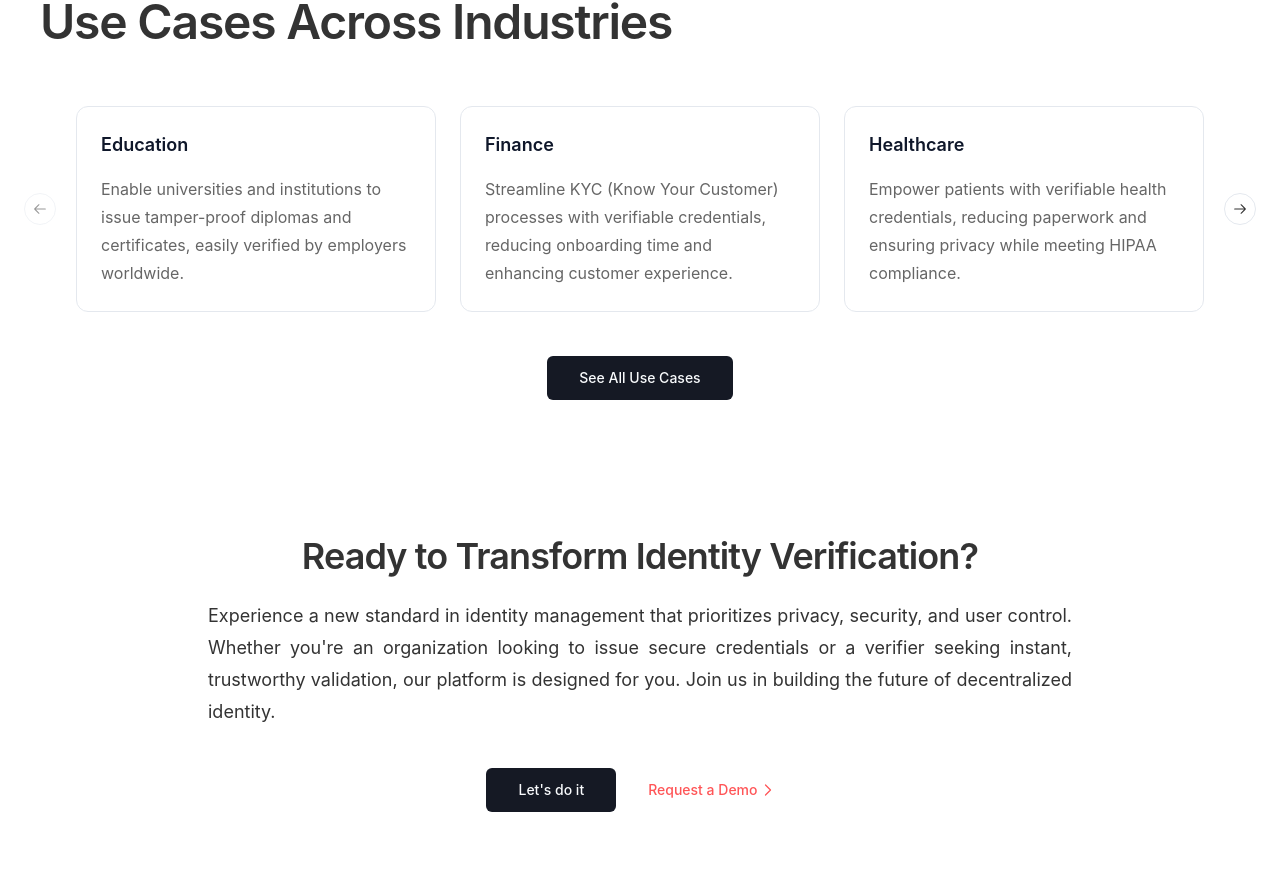
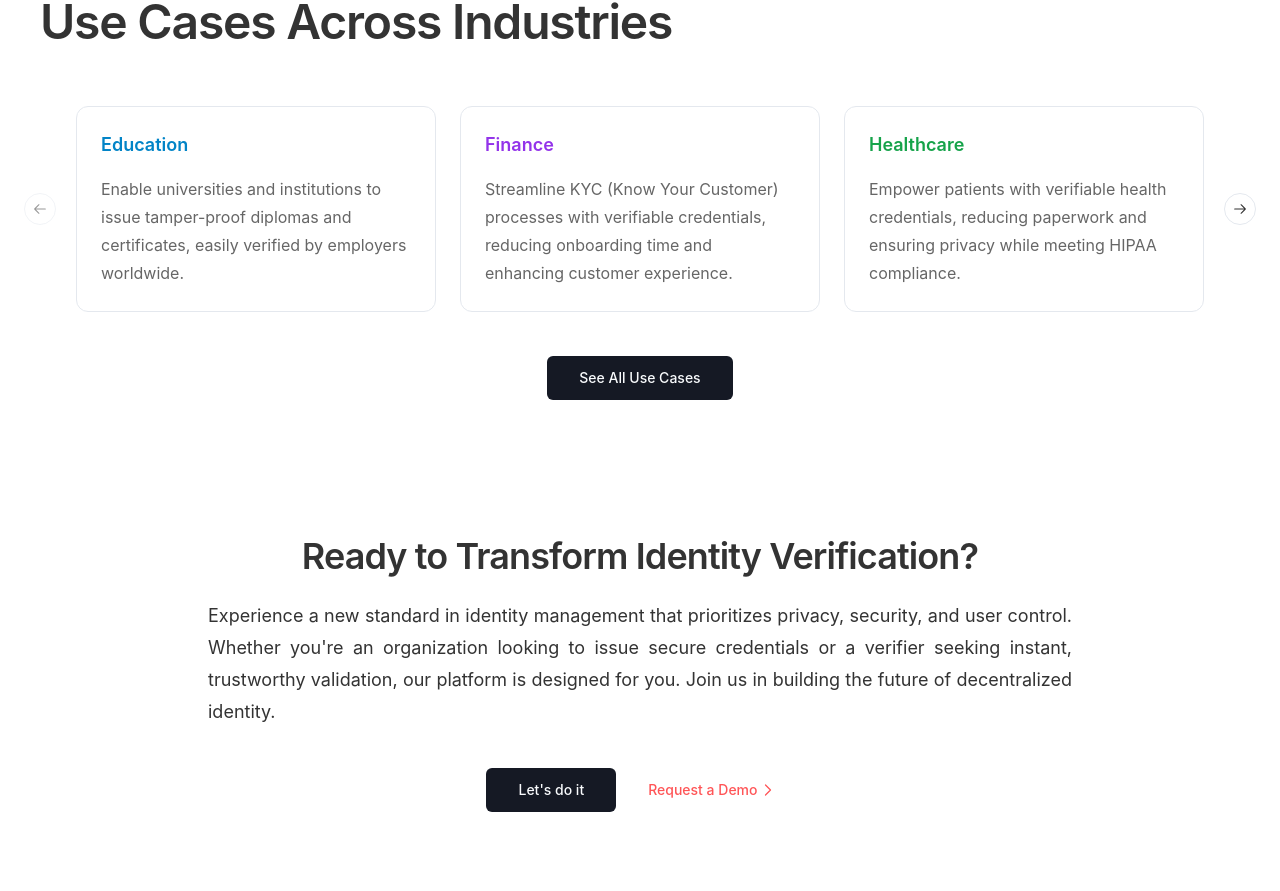
Before and after one commit to decentractive/www.decentractive.io, a Next.js app: page / in a window 1280 px wide. Shown: the part 3091-3982 px from the top of the page. Built offline with nearby package versions, Linux system fonts and the light colour scheme; what tailwindcss-radix would draw is missing.

Commit message:
color title

```diff
--- a/src/pages/index.tsx
+++ b/src/pages/index.tsx
@@ -392,7 +392,7 @@ const HomePage: NextPage = () => {
                     </div>
                   </CardContent>
                 </Card>
-                <Card className="">
+                <Card>
                   <CardContent className="p-2">
                     <div className="grid grid-cols-[48px,auto] gap-2">
                       <div className="h-10 w-10 pt-2 border rounded-lg bg-foreground text-background shadow-lg self-center">
@@ -485,7 +485,7 @@ const HomePage: NextPage = () => {
                     <Card>
                       <CardContent className="flex items-center justify-center p-6">
                         <div className="grid grid-rows-[auto,auto] gap-4">
-                          <h4 className="text-lg font-semibold text-left">
+                          <h4 className="text-lg font-semibold text-left text-sky-600">
                             Education
                           </h4>
                           <p className="text-base/7 text-muted-foreground">
@@ -503,7 +503,7 @@ const HomePage: NextPage = () => {
                     <Card>
                       <CardContent className="flex items-center justify-center p-6">
                         <div className="grid grid-rows-[auto,auto] gap-4">
-                          <h4 className="text-lg font-semibold text-left">
+                          <h4 className="text-lg font-semibold text-left text-purple-600">
                             Finance
                           </h4>
                           <p className="text-base/7 text-muted-foreground">
@@ -521,7 +521,7 @@ const HomePage: NextPage = () => {
                     <Card>
                       <CardContent className="flex items-center justify-center p-6">
                         <div className="grid grid-rows-[auto,auto] gap-4">
-                          <h4 className="text-lg font-semibold text-left">
+                          <h4 className="text-lg font-semibold text-left text-green-600">
                             Healthcare
                           </h4>
                           <p className="text-base/7 text-muted-foreground">
@@ -539,7 +539,7 @@ const HomePage: NextPage = () => {
                     <Card>
                       <CardContent className="flex items-center justify-center p-6">
                         <div className="grid grid-rows-[auto,auto] gap-4">
-                          <h4 className="text-lg font-semibold text-left">
+                          <h4 className="text-lg font-semibold text-left text-pink-600">
                             Government & Public Services
                           </h4>
                           <p className="text-base/7 text-muted-foreground">
```
